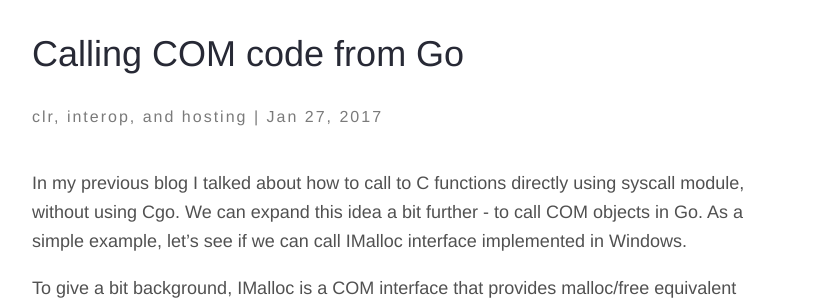
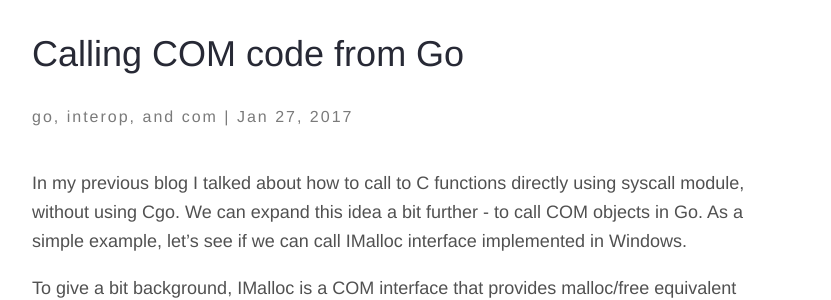
Before and after one commit to yizhang82/yizhang82.github.io, a Jekyll site: the page built from _posts/2017-01-21-com.md, in a window 1280 px wide and 900 px high. Shown: the part 135-435 px from the top of the window, without its empty margins (224-1055 px from the left). Built offline with Jekyll 4.4.1, drawn with Linux system fonts in a browser that asks for light colours; nearby versions of some CDN libraries; comment, search, counter and statistics services are not loaded.

Commit message:
update category for com.md post

```diff
--- a/_posts/2017-01-21-com.md
+++ b/_posts/2017-01-21-com.md
@@ -5,9 +5,9 @@ date:   2017-01-27
 description: How to call COM code from Go
 comments: true
 categories:
-- clr
+- go
 - interop
-- hosting
+- com
 ---
 In my previous blog I talked about how to call to C functions directly using syscall module, without using Cgo. We can expand this idea a bit further - to call COM objects in Go. As a simple example, let's see if we can call IMalloc interface implemented in Windows.
 
```
